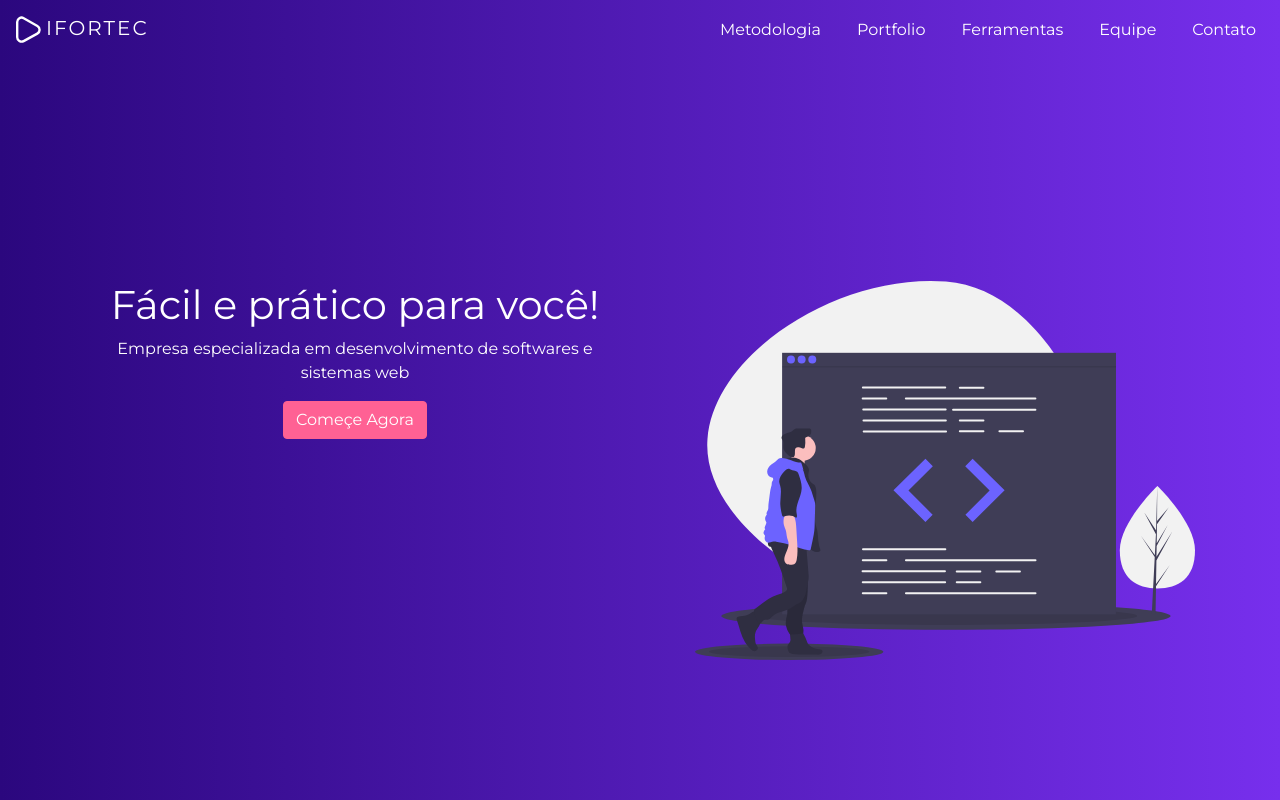
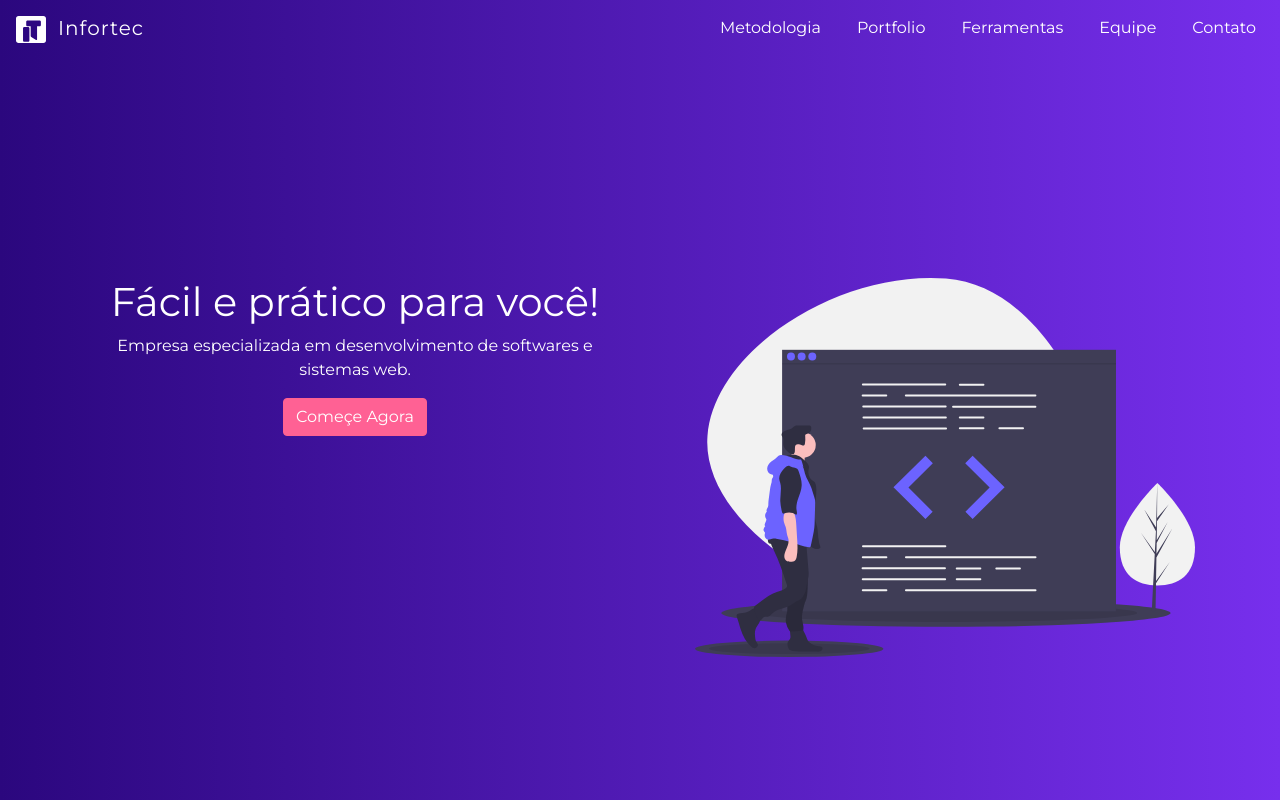
Before and after one commit to TauanAlmeida/Infortec, a React (Create React App) app: page / in a window 1280 px wide. Shown: the top 800 px of the page. Built offline with nearby package versions, Linux system fonts and the light colour scheme.

Commit message:
Logo adicionado

```diff
--- a/src/components/Navbar.css
+++ b/src/components/Navbar.css
@@ -16,16 +16,20 @@
     font-size: 25px;
 }
 
+.nav-link, .navbar-brand{
+    border-bottom: 1px solid transparent;
+}
+
 ul > .nav-item{
     padding-left: 20px;
 }
 
-
 div .navbar-brand{
-    letter-spacing: 2px;
+    letter-spacing: 1px;
 }
 
 .logo{
-    width: 25px;
-    margin-right: 5px;
+    width: 30px;
+    padding-bottom: -5px;
+    margin-right: 12px;
 }
--- a/src/components/Navbar.js
+++ b/src/components/Navbar.js
@@ -1,6 +1,6 @@
 import React from 'react';
 import './Navbar.css'
-import Logo from '../assets/Logo.svg'
+import Logo from '../assets/Subtract.svg'
 
 export default function Navbar() {
     const midia = {
@@ -12,7 +12,7 @@ export default function Navbar() {
 
   return (
     <nav className="navbar navbar-expand-lg navbar-light navbar-transparent">
-    <a className="mb-1 navbar-brand" href="/"> <img className="logo" src={Logo} alt="Ifortec"/>IFORTEC</a>
+    <a className="navbar-brand" href="/"> <img className="logo" src={Logo} alt="Ifortec"/>Infortec</a>
     <button className="navbar-toggler" type="button" data-toggle="collapse" data-target="#navbarNav" aria-controls="navbarNav" aria-expanded="false" aria-label="Toggle navigation">
         <span className="navbar-toggler-icon"></span>
     </button>
--- a/src/pages/Home.js
+++ b/src/pages/Home.js
@@ -11,7 +11,7 @@ export default function Home() {
           <div className="col  col-sm-12 col-md-6">
             <div className="text-container">
               <h1>Fácil e prático para você!</h1>
-              <p>Empresa especializada em desenvolvimento de softwares e sistemas web</p>
+              <p>Empresa especializada em desenvolvimento de softwares e sistemas web.</p>
               <button className="btn buttons-default">Começe Agora</button>
             </div>
           </div>
```
Also changed, not shown: src/assets/Subtract.svg (added).
